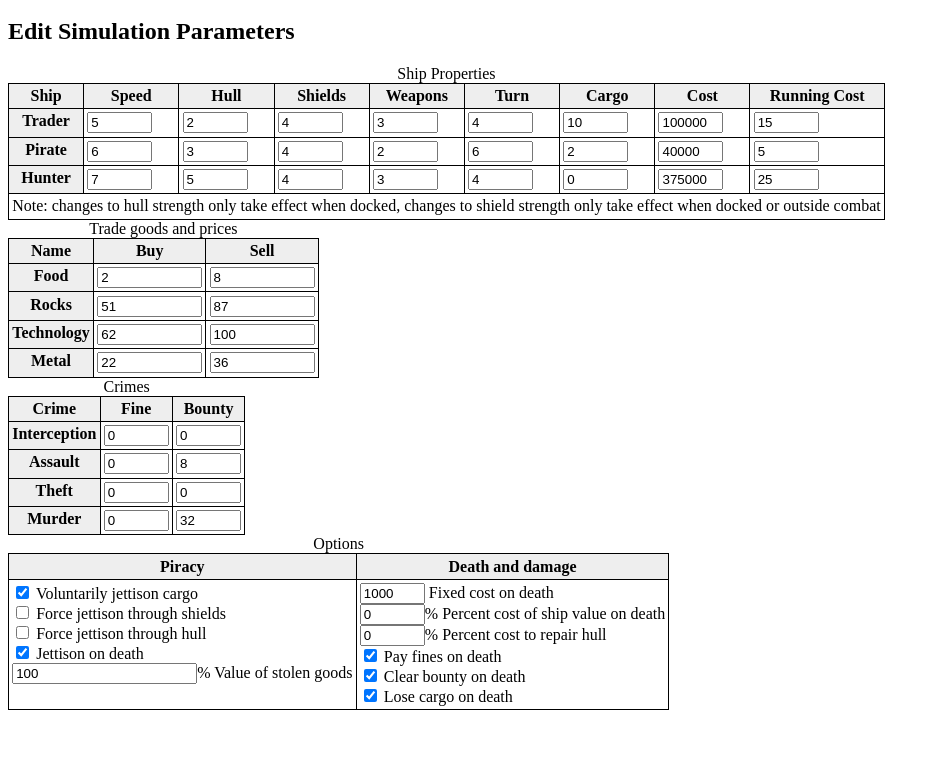
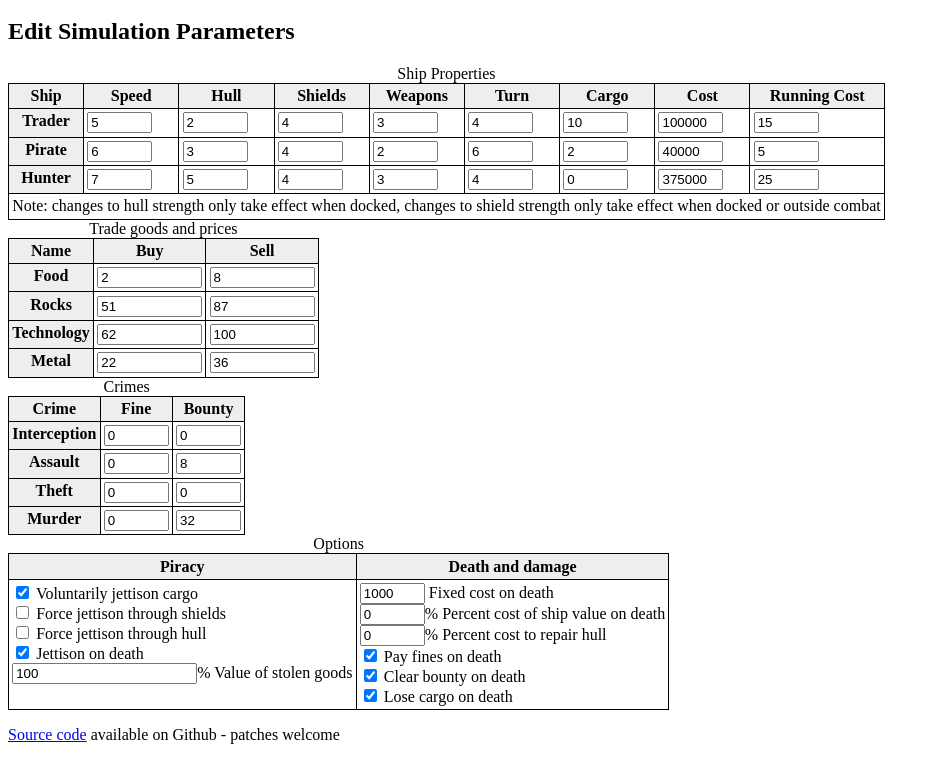
Before and after one commit to cim--/space-sim-simulator, a website: page src/index.html in a window 1280 px wide. Shown: the part 539-1299 px from the top of the page, without its empty margins (0-940 px from the left). Before the commit the page ends 1257 px from the top, so only its background shows below. Drawn offline with Linux system fonts and the light colour scheme.

Commit message:
Add readme, license, link to github repo

```diff
--- a/src/index.html
+++ b/src/index.html
@@ -283,5 +283,6 @@
 	  </div>
 	</div>
 
+	<p><a href='https://github.com/cim--/space-sim-simulator'>Source code</a> available on Github - patches welcome</p>
   </body>
 </html>
```
Also changed, not shown: LICENSE.txt (added), README.md (added).
